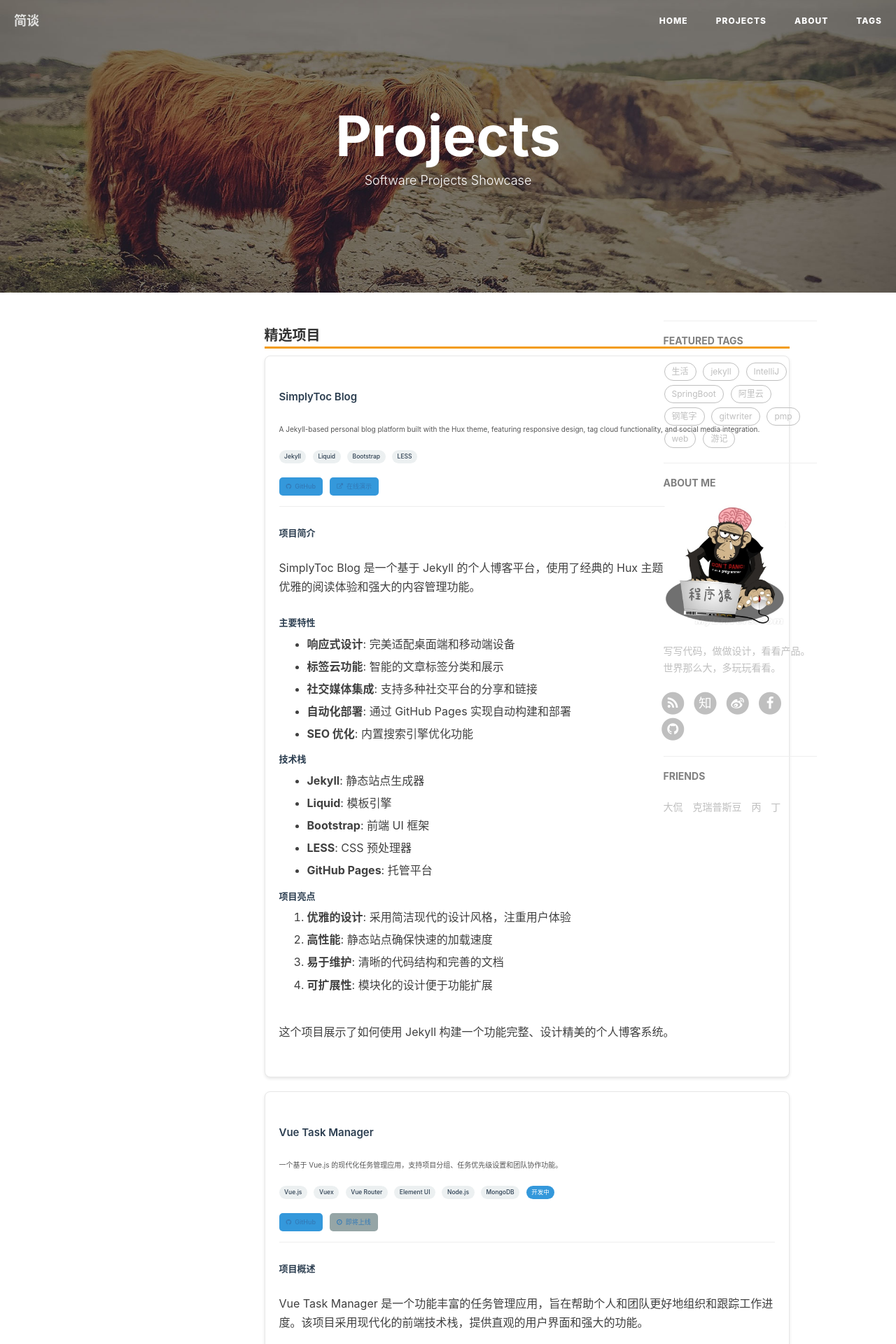
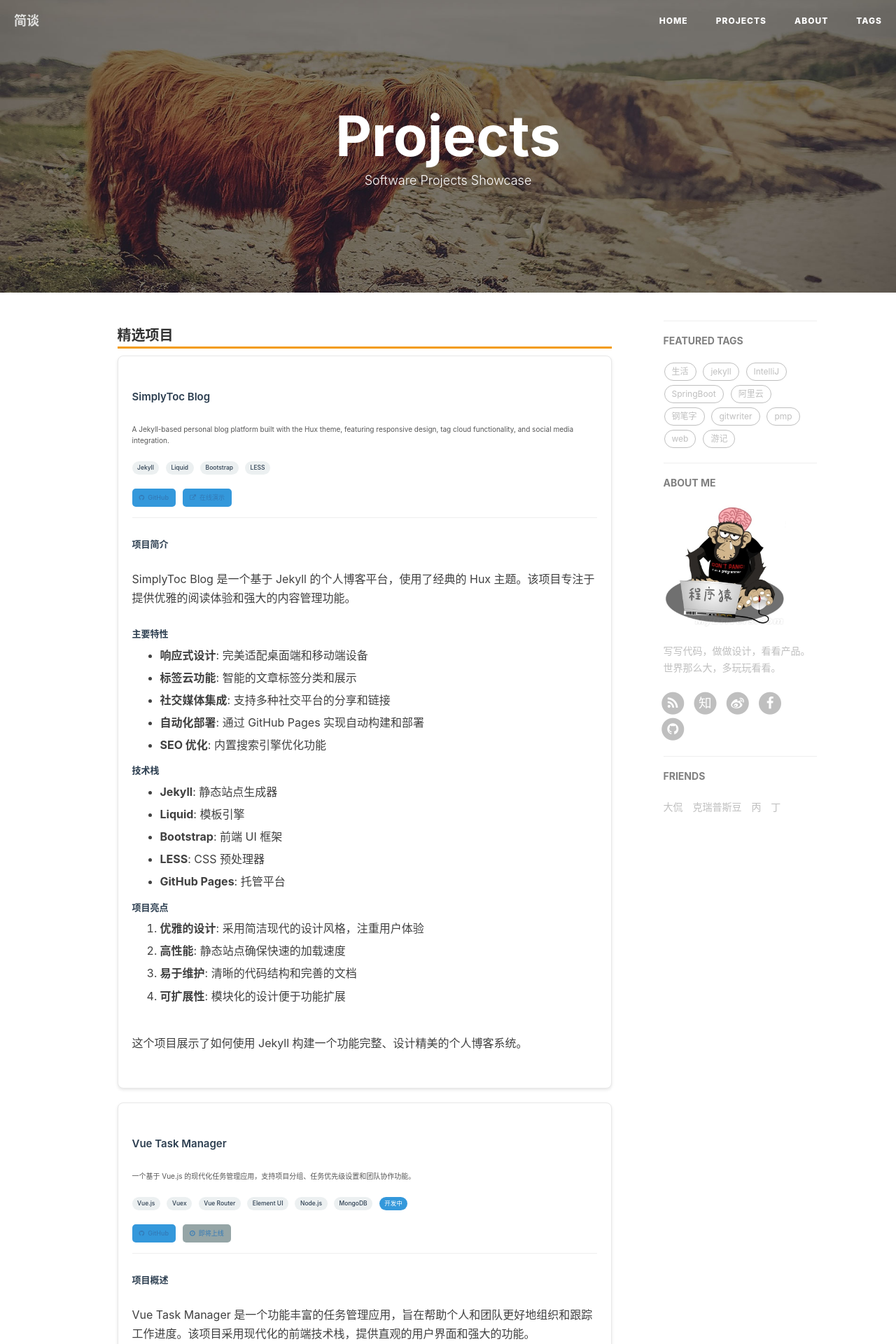
Before and after one commit to icyhy/simplytoc, a Jekyll site: the page built from projects.html, in a window 1280 px wide. Shown: the top 1920 px of the page at 70% size. Built offline with Jekyll 4.4.1, drawn with Linux system fonts in a browser that asks for light colours; nearby versions of some CDN libraries; a script that is not in the unit is left out; comment, search, counter and statistics services are not loaded.

Commit message:
修复 projects 页面布局重叠问题
- 移除 projects.html 中的自定义容器包装
- 让页面使用标准的 page 布局，避免与侧边栏重叠
- 项目列表和 feature tags 现在正确显示在各自区域

```diff
--- a/projects.html
+++ b/projects.html
@@ -5,13 +5,8 @@ description: "Software Projects Showcase"
 header-img: "img/contact-bg.jpg"
 ---
 
-<!-- Main Content -->
-<div class="container">
-    <div class="row">
-        <div class="col-lg-8 col-lg-offset-2 col-md-10 col-md-offset-1">
-
-            <!-- Projects Section -->
-            <div class="projects-container">
+<!-- Projects Section -->
+<div class="projects-container">
 
                 <!-- Featured Projects -->
                 {% assign featured_projects = site.projects | where: "featured", true | sort: "order" %}
@@ -131,10 +126,6 @@ header-img: "img/contact-bg.jpg"
                 {% endif %}
 
             </div>
-
-        </div>
-    </div>
-</div>
 
 <!-- Custom CSS for Projects Page -->
 <style>
```
